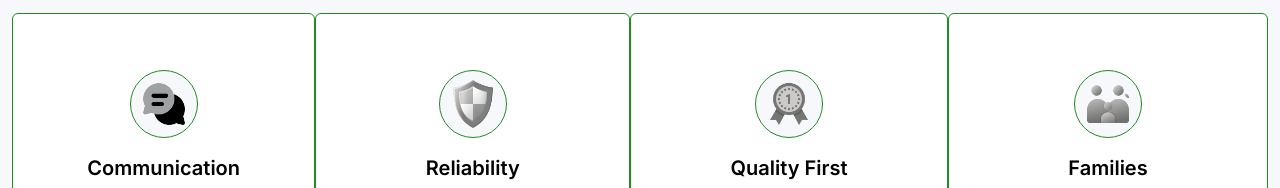
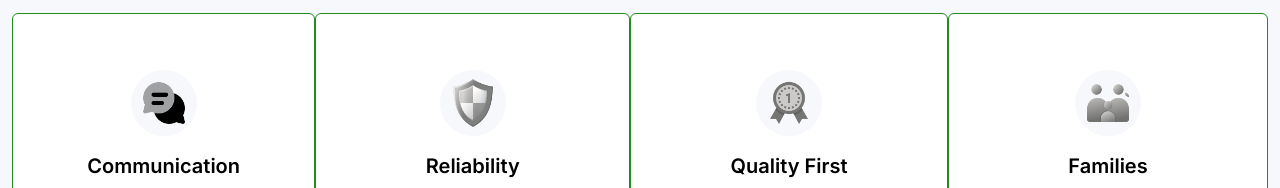
Before and after one commit to henry1234-net/Abbah-real-estate, a Next.js app in the folder my-app/: page / in a window 1280 px wide. Shown: the part 1396-1584 px from the top of the page. Built offline with nearby package versions, Linux system fonts and the light colour scheme.

Commit message:
removed border on what we do card image

```diff
--- a/my-app/src/app/page.tsx
+++ b/my-app/src/app/page.tsx
@@ -143,7 +143,7 @@ export default function LoginPage() {
         <div className='flex flex-col md:flex-row items-center justify-around text-center'>
           {whatWeDo.map((texts, index) =>(
             <Card key={index} className='md:mb-0 mb-4 border border-bakson-main-green'>
-              <div className="block my-4 mx-auto w-fit bg-bakson-milk/50 rounded-full border border-bakson-main-green p-2">
+              <div className="block my-4 mx-auto w-fit bg-bakson-milk/50 rounded-full p-2">
                 <Image
                 src={texts.icon}
                 alt={`icon ${index}`}
```
